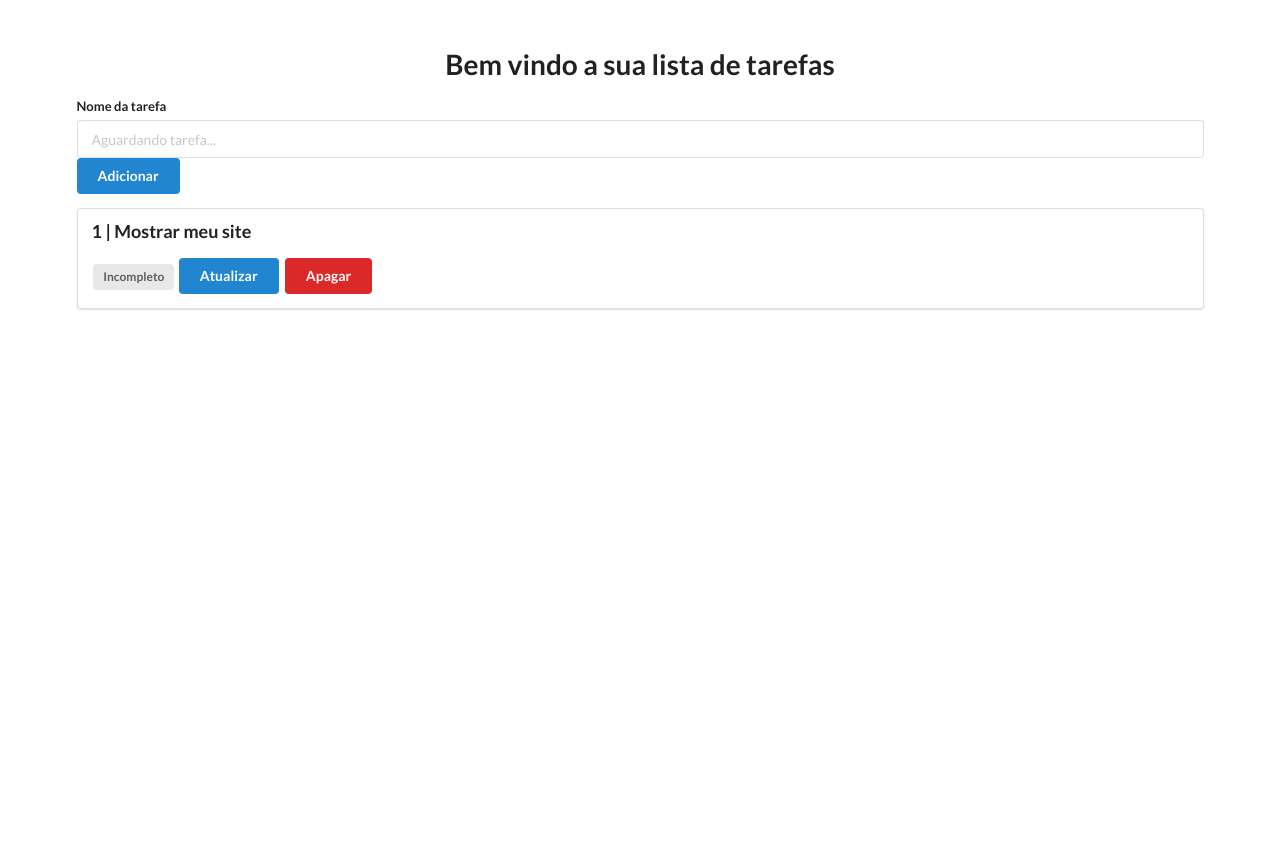
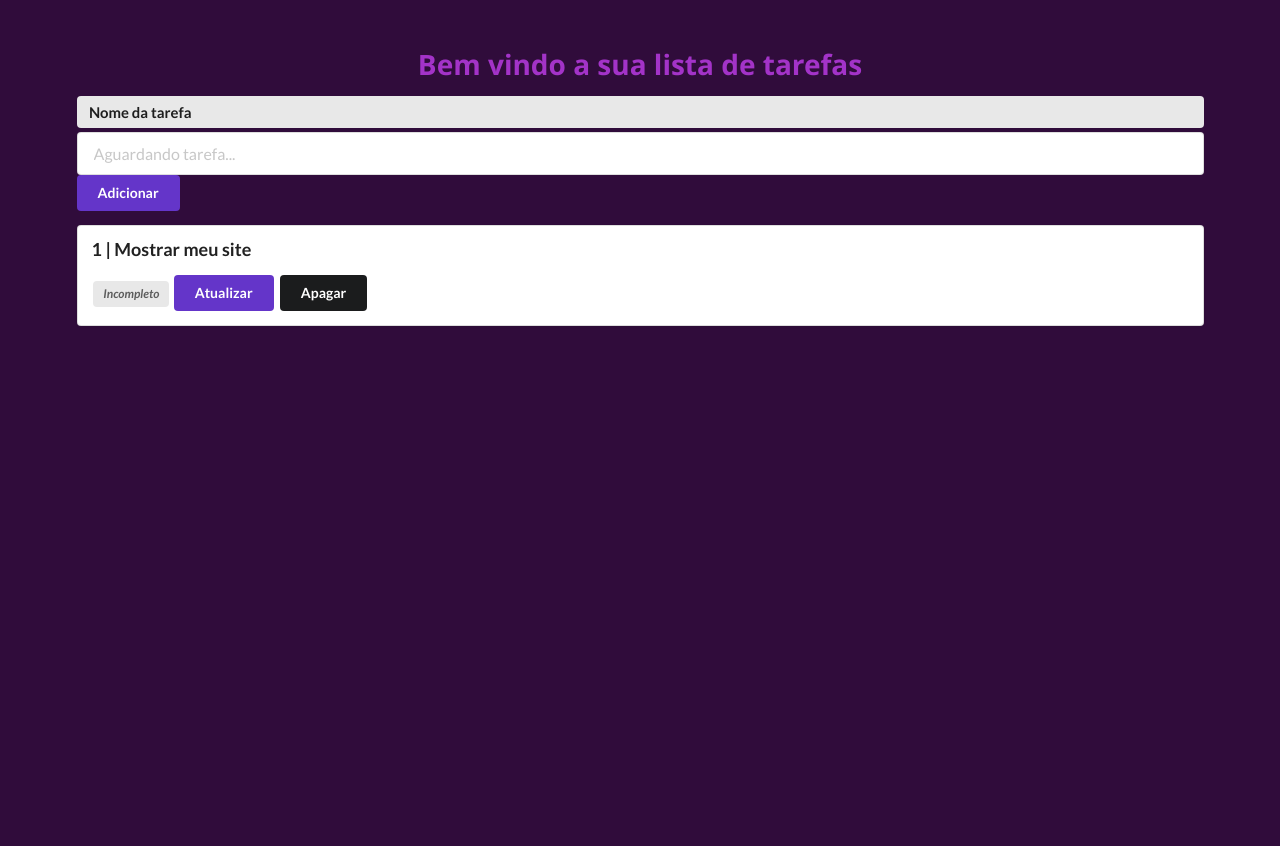
Before and after one commit to Ainasas/Lista-de-tarefas, a Flask app: page / in a window 1280 px wide. Run offline with Flask 3, Linux system fonts and the light colour scheme; data comes from the database, SQL or seed files in the repository; both versions use the stored data as it was after the commit; some libraries are stand-ins or nearby versions.

Commit message:
Personalizei o site

```diff
--- a/templates/base.html
+++ b/templates/base.html
@@ -11,17 +11,17 @@
 <script src="https://cdn.jsdelivr.net/npm/semantic-ui@2.5.0/dist/semantic.min.js"></script>
 
 </head>
-<body>
+<body style="background-color: rgba(38, 1, 50, 0.951);">
     <div class="ui container" style="margin-top: 50px;">
 
-    <h1  class="ui center aligned header">Bem vindo a sua lista de tarefas</h1>
+    <h1  style="font-family: 'Segoe UI', Tahoma, Geneva, Verdana, sans-serif; border: black;" class="ui center aligned header purple">Bem vindo a sua lista de tarefas</h1>
 
     <form class="ui form" action="/adicionar" method="post">
-        <div class="field">
-            <label for="title">Nome da tarefa</label>
+        <div class="field" style="font-size: medium;">
+            <label class="ui big label" for="title">Nome da tarefa</label>
             <input type="text" name="title" placeholder="Aguardando tarefa...">
             <br>
-            <button class="ui blue button" type="submit">Adicionar</button>
+            <button class="ui violet button" type="submit">Adicionar</button>
         </div>
     </form>
 
@@ -30,13 +30,13 @@
         <p class="ui big header">{{lista.id}} | {{lista.title}}</p>
 
         {% if lista.complete == False %}
-            <span class="ui gray label">Incompleto</span>
+            <span class="ui gray label" style="font-style: italic;">Incompleto</span>
         {% else %}
             <span class="ui green label">Completo</span>
         {% endif %}
 
-        <a class="ui blue button" href="/atualizar/{{lista.id}}">Atualizar</a>
-        <a class="ui red button" href="/apagar/{{lista.id}}">Apagar</a>
+        <a class="ui violet button" href="/atualizar/{{lista.id}}">Atualizar</a>
+        <a class="ui black button" href="/apagar/{{lista.id}}">Apagar</a>
     {% endfor %}
     </div>
     </div>
```
Also changed, not shown: instance/db.sqlite.
